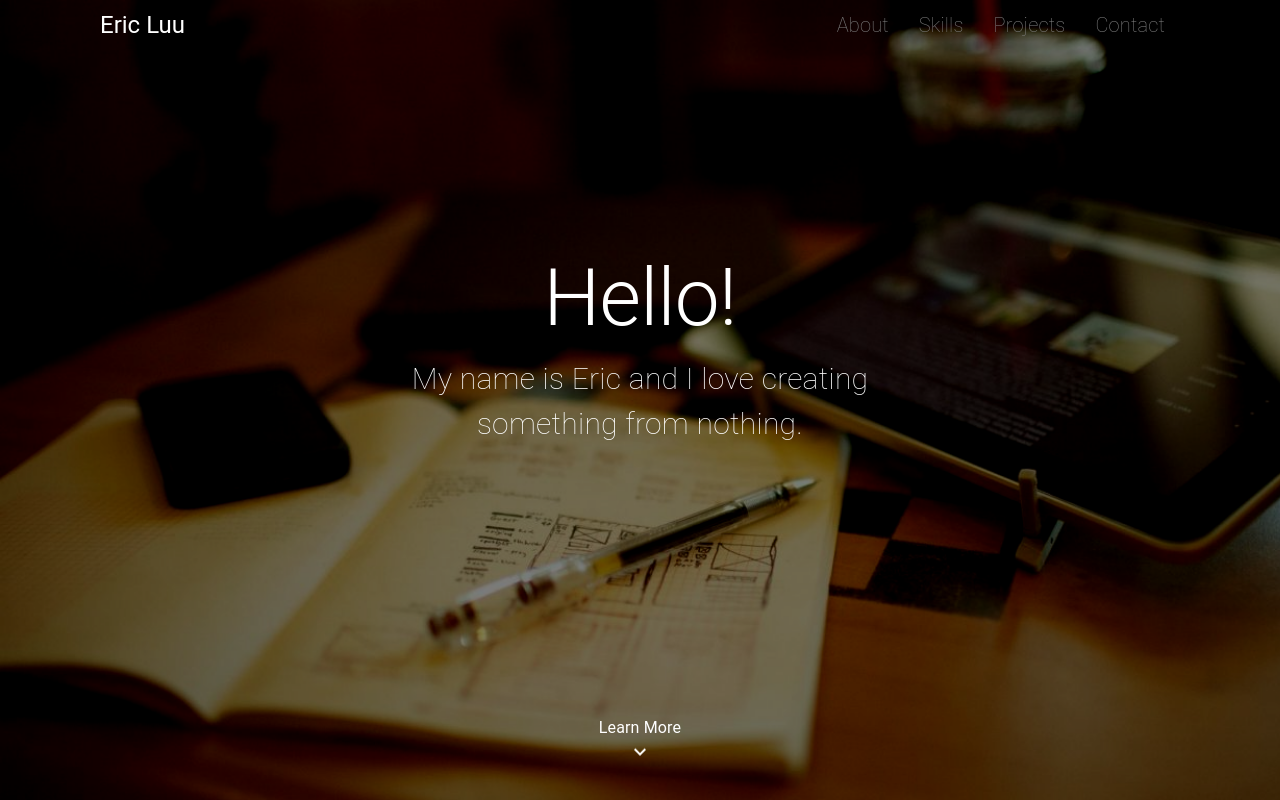
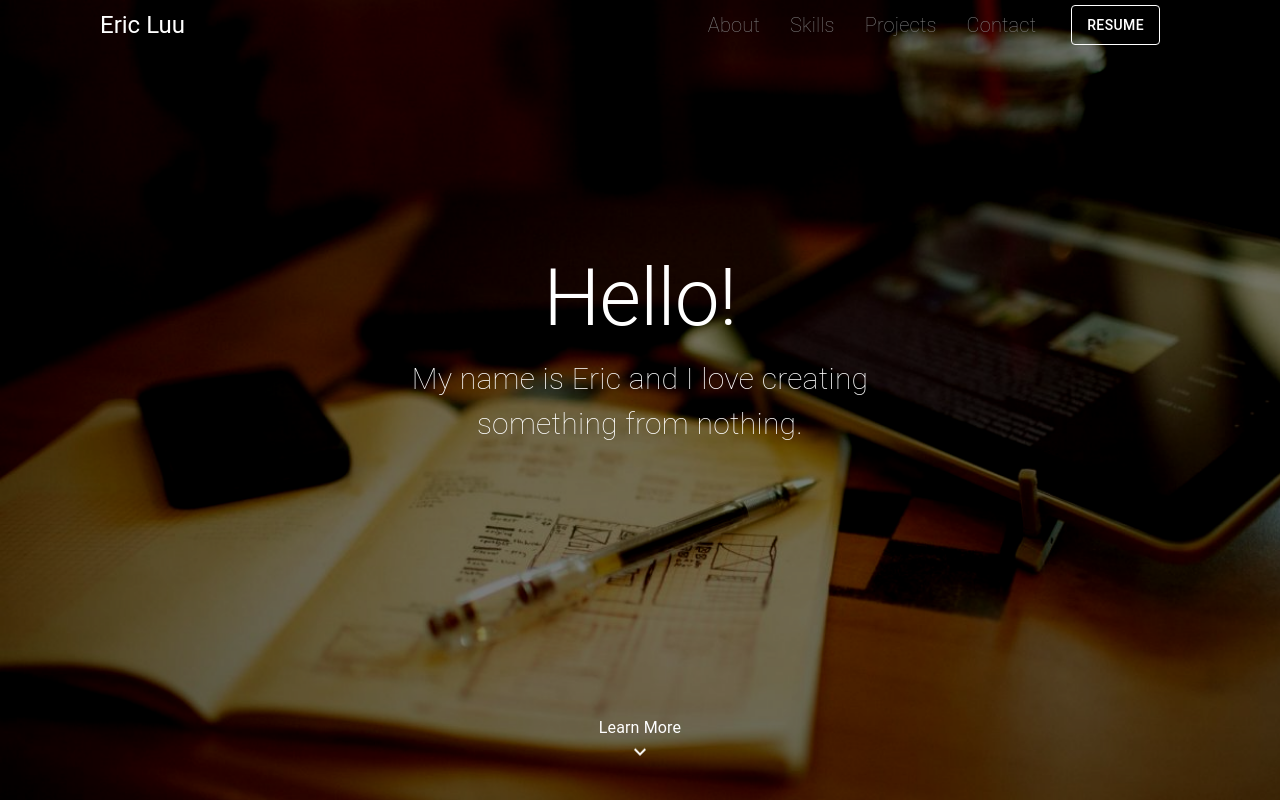
Before and after one commit to ericlus/portfolio, a React (Create React App) app in the folder client/: page / in a window 1280 px wide. Shown: the top 800 px of the page. Built offline with nearby package versions, Linux system fonts and the light colour scheme; the HTML template or start-up script is replaced by a standard one.

Commit message:
Added code button for projects and resume button for header

```diff
--- a/client/src/Contact.jsx
+++ b/client/src/Contact.jsx
@@ -2,6 +2,7 @@ import React from "react";
 import Grid from "@material-ui/core/Grid";
 import Typography from "@material-ui/core/Typography";
 import Divider from "@material-ui/core/Divider";
+import Button from "@material-ui/core/Button";
 
 const Contact = () => {
   return (
@@ -17,11 +18,14 @@ const Contact = () => {
           variant="middle"
           style={{ backgroundColor: "brown", margin: "auto", width: "10%" }}
         />
-        <Typography style={{ margin: "60px 250px 0px 250px" }}>
+        <Typography style={{ margin: "60px 250px 30px 250px" }}>
           I am currently looking for a software engineering position where I can
           learn and advance my skills to contribute growth and success towards a
           company.
         </Typography>
+        <Button variant="outlined" style={{ borderColor: "brown" }}>
+          Let's get in touch
+        </Button>
       </Grid>
     </Grid>
   );
--- a/client/src/NavigationBar.jsx
+++ b/client/src/NavigationBar.jsx
@@ -4,6 +4,7 @@ import AppBar from "@material-ui/core/AppBar";
 import Toolbar from "@material-ui/core/Toolbar";
 import Typography from "@material-ui/core/Typography";
 import Link from "@material-ui/core/Link";
+import Button from "@material-ui/core/Button";
 
 const useStyles = makeStyles(theme => ({
   title: {
@@ -70,12 +71,12 @@ const NavigationBar = ({ changeView, view, navState }) => {
             style={{
               display: "flex",
               marginLeft: "auto",
-              marginRight: "0"
+              height: "50px"
             }}
           >
             <Link
               href="#About"
-              style={{ margin: "0px 15px", textDecoration: "none" }}
+              style={{ margin: "10px 15px", textDecoration: "none" }}
               onClick={() => handleClick("ABOUT")}
             >
               <Typography
@@ -89,7 +90,7 @@ const NavigationBar = ({ changeView, view, navState }) => {
             <Link
               href="#Skills"
               underline="none"
-              style={{ margin: "0px 15px", textDecoration: "none" }}
+              style={{ margin: "10px 15px", textDecoration: "none" }}
               onClick={() => handleClick("SKILLS")}
             >
               <Typography
@@ -103,7 +104,7 @@ const NavigationBar = ({ changeView, view, navState }) => {
             <Link
               href="#Projects"
               underline="none"
-              style={{ margin: "0px 15px", textDecoration: "none" }}
+              style={{ margin: "10px 15px", textDecoration: "none" }}
               onClick={() => handleClick("PROJECTS")}
             >
               <Typography
@@ -117,7 +118,7 @@ const NavigationBar = ({ changeView, view, navState }) => {
             <Link
               href="#Contact"
               underline="none"
-              style={{ margin: "0px 15px", textDecoration: "none" }}
+              style={{ margin: "10px 15px", textDecoration: "none" }}
               onClick={() => handleClick("CONTACT")}
             >
               <Typography
@@ -128,6 +129,16 @@ const NavigationBar = ({ changeView, view, navState }) => {
                 Contact
               </Typography>
             </Link>
+            <Button
+              variant="outlined"
+              style={{
+                color: "white",
+                borderColor: "white",
+                margin: "5px 20px"
+              }}
+            >
+              Resume
+            </Button>
           </div>
         </Toolbar>
       </AppBar>
--- a/client/src/Projects.jsx
+++ b/client/src/Projects.jsx
@@ -3,7 +3,6 @@ import { makeStyles } from "@material-ui/core/styles";
 import Grid from "@material-ui/core/Grid";
 import Typography from "@material-ui/core/Typography";
 import Divider from "@material-ui/core/Divider";
-import HomeWallpaper from "../images/wallpaper.png";
 import Modal from "react-bootstrap/Modal";
 import Chip from "@material-ui/core/Chip";
 import ClothesyThumbnail from "../images/clothesy.png";
@@ -13,6 +12,7 @@ import ClothesyScreenshot3 from "../images/clothesy3.png";
 import ClothesyAPIScreenshot1 from "../images/api1.png";
 import ClothesyAPIScreenshot2 from "../images/api2.png";
 import ClothesyAPIScreenshot3 from "../images/api3.png";
+import ClothesyAPIScreenshot4 from "../images/api4.png";
 import AerolyScreenshot1 from "../images/aeroly1.png";
 import AerolyScreenshot2 from "../images/aeroly2.png";
 import AerolyScreenshot3 from "../images/aeroly3.png";
@@ -20,6 +20,8 @@ import AerolyScreenshot4 from "../images/aeroly4.png";
 import ClothesyAPIThumbnail from "../images/clothesyAPI.png";
 import AerolyThumbnail from "../images/aeroly.png";
 import ProjectImages from "./ProjectImages.jsx";
+import Button from "@material-ui/core/Button";
+import GitHubIcon from "@material-ui/icons/GitHub";
 
 const useStyles = makeStyles({
   card: {
@@ -101,7 +103,9 @@ const ClothesyModal = props => {
               closeButton
               style={{ borderBottom: "0px", padding: "0px" }}
             />
-            <h3>Clothesy</h3>
+            <div style={{ display: "flex" }}>
+              <h3>Clothesy</h3>
+            </div>
             {clothesyChipData.map(chip => {
               return (
                 <Chip
@@ -113,6 +117,11 @@ const ClothesyModal = props => {
                 />
               );
             })}
+            <div style={{ margin: "20px 0px" }}>
+              <Button variant="outlined" startIcon={<GitHubIcon />}>
+                Code
+              </Button>
+            </div>
             <h5 style={{ marginTop: "15px" }}>About</h5>
             <p>
               Clothesy is a shopping application that mimics well known shopping
@@ -162,6 +171,7 @@ const ClothesyAPIModal = props => {
           <Grid item xs={8}>
             <ProjectImages
               pictures={[
+                ClothesyAPIScreenshot4,
                 ClothesyAPIScreenshot3,
                 ClothesyAPIScreenshot1,
                 ClothesyAPIScreenshot2
@@ -189,6 +199,11 @@ const ClothesyAPIModal = props => {
                 />
               );
             })}
+            <div style={{ margin: "20px 0px" }}>
+              <Button variant="outlined" startIcon={<GitHubIcon />}>
+                Code
+              </Button>
+            </div>
             <h5 style={{ marginTop: "15px" }}>About</h5>
             <p>
               Clothesy API is a redesigned API for Clothesy that is optimized
@@ -269,6 +284,11 @@ const AerolyModal = props => {
                 />
               );
             })}
+            <div style={{ margin: "20px 0px" }}>
+              <Button variant="outlined" startIcon={<GitHubIcon />}>
+                Code
+              </Button>
+            </div>
             <h5 style={{ marginTop: "15px" }}>About</h5>
             <p>
               Aeroly is a flight price tracking application that will get the
```
Also changed, not shown: client/images/api4.png (added).
